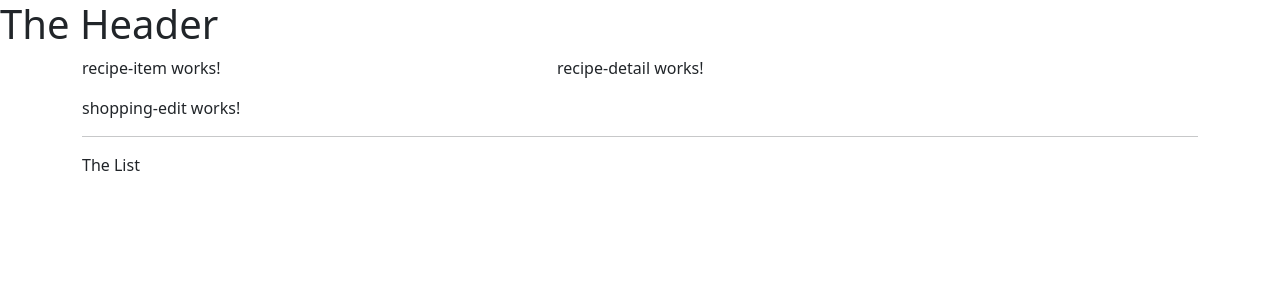
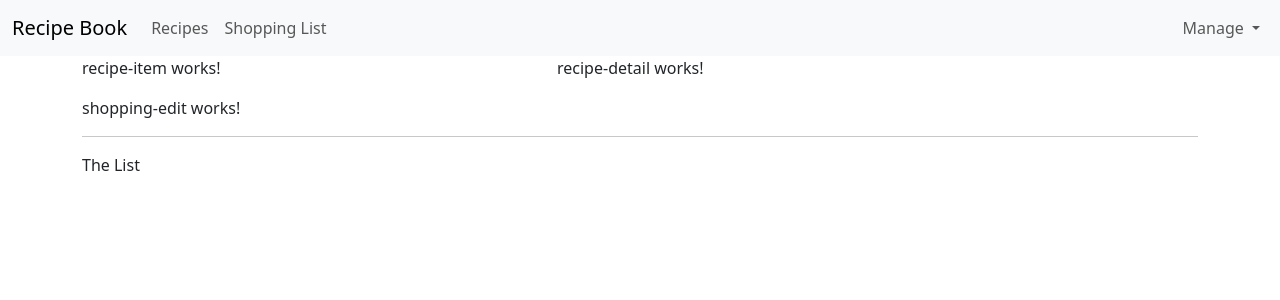
Before and after one commit to MirakuSan/angular-course-project, an Angular app: page / in a window 1280 px wide. Shown: the top 300 px of the page. Built offline with nearby package versions, Linux system fonts and the light colour scheme.

Commit message:
Add HTML for header component

```diff
--- a/src/app/header/header.component.html
+++ b/src/app/header/header.component.html
@@ -1 +1,25 @@
-<h1>The Header</h1>
+<nav class="navbar navbar-expand-lg bg-body-tertiary">
+  <div class="container-fluid">
+    <div class="navbar-header">
+      <a href="#" class="navbar-brand">Recipe Book</a>
+    </div>
+
+    <div class="collapse navbar-collapse" id="navbarNavDropdown">
+      <ul class="navbar-nav">
+        <li class="nav-item"><a href="#" class="nav-link">Recipes</a></li>
+        <li class="nav-item"><a href="#" class="nav-link">Shopping List</a></li>
+      </ul>
+      <ul class="navbar-nav ms-auto">
+        <li class="nav-item dropdown">
+          <a class="nav-link dropdown-toggle" href="#" role="button" data-bs-toggle="dropdown" aria-expanded="false">
+            Manage
+          </a>
+          <ul class="dropdown-menu">
+            <li><a href="#" class="dropdown-item">Save Data</a></li>
+            <li><a href="#" class="dropdown-item">Fetch Data</a></li>
+          </ul>
+        </li>
+      </ul>
+    </div>
+  </div>
+</nav>
```
